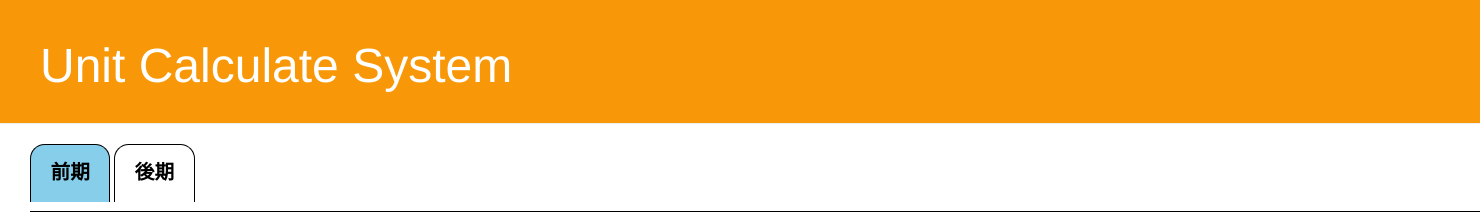
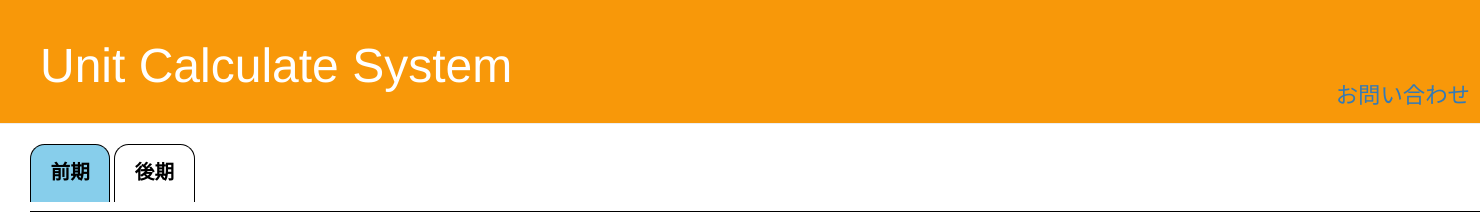
Before and after one commit to kawashima1129/UnitCalculation, a Django app: page /calc/ in a window 1480 px wide. Shown: the top 212 px of the page. Run offline with Django 3.2, Linux system fonts and the light colour scheme; data comes from the database, SQL or seed files in the repository; some libraries are stand-ins or nearby versions.

Commit message:
お問い合わせフォームのファイル作成

```diff
--- a/UnitCalc/calc/templates/calc/base.html
+++ b/UnitCalc/calc/templates/calc/base.html
@@ -7,12 +7,16 @@
     <script type="text/javascript" src="{% static 'javascript/result.js' %}"></script>
     <link rel="stylesheet" href="{% static 'css/resultstyle1.css' %}">
     <link rel="stylesheet" href="{% static 'css/calcstyle1.css' %}">
+    <link rel="stylesheet" href="{% static 'css/inquire.css' %}">
    </head>
 
 
   <body>
     <div class="page-header">
-      <h1><a href="/">Unit Calculate System</a></h1>
+      <h1>
+        <a href="/">Unit Calculate System</a>
+      </h1>
+      <div class=inquire><a href="{% url 'calc:inquire' %}">お問い合わせ</a></div>
     </div>
 
     {% block content %}
--- a/UnitCalc/calc/urls.py
+++ b/UnitCalc/calc/urls.py
@@ -6,5 +6,5 @@ from . import views
 urlpatterns = [
     url(r'^$', views.index, name='index'),
     url(r'^(?P<pk>\d+)/results$', views.results, name='results'),
-    #url(r'(?P<pk>\d+)/$', views.detail, name='detail'),
+    url(r'^inquire$', views.inquire, name='inquire'),
 ]
--- a/UnitCalc/calc/views.py
+++ b/UnitCalc/calc/views.py
@@ -19,3 +19,7 @@ def index(request):
 
 def results(request, pk):
     return render(request, 'calc/results.html')
+
+
+def inquire(request):
+    return render(request, 'calc/inquire.html')
--- a/UnitCalc/static/css/calcstyle1.css
+++ b/UnitCalc/static/css/calcstyle1.css
@@ -65,3 +65,11 @@ table th{
 table td{
     padding: 10px;
 }
+
+.inquire{
+    float: right;
+    font-size: 12pt;
+    position: absolute;
+    top: 80px;
+    right: 10px;
+}
--- /dev/null
+++ b/UnitCalc/static/css/inquire.css
@@ -0,0 +1,3 @@
+h2 {
+
+  }
```
Also changed, not shown: UnitCalc/calc/templates/calc/inquire.html (added, +7 -0 lines).
